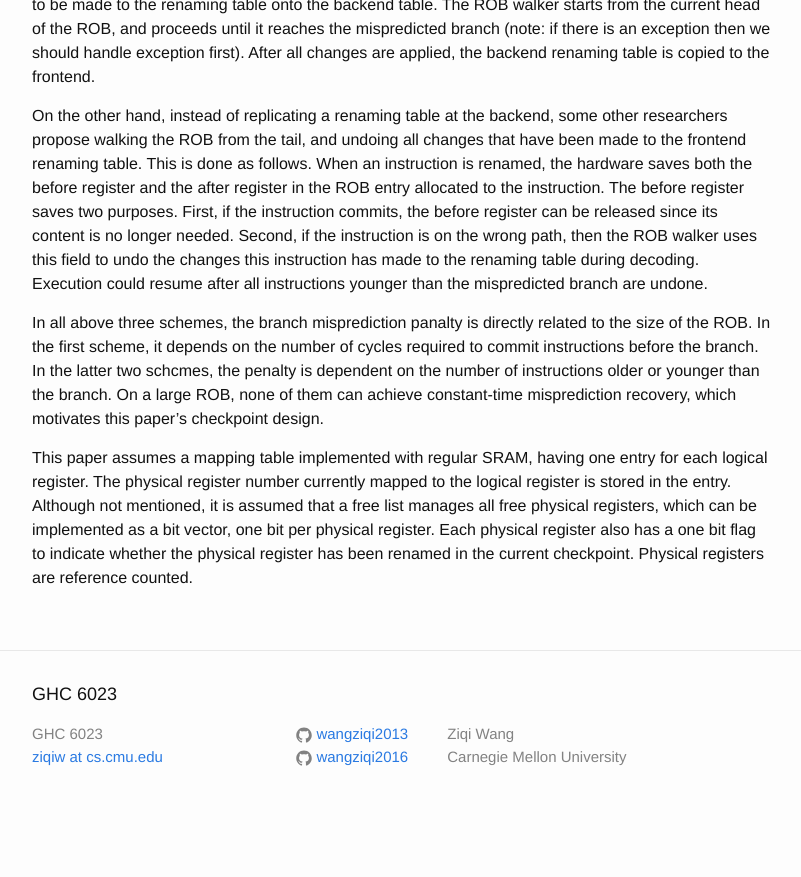
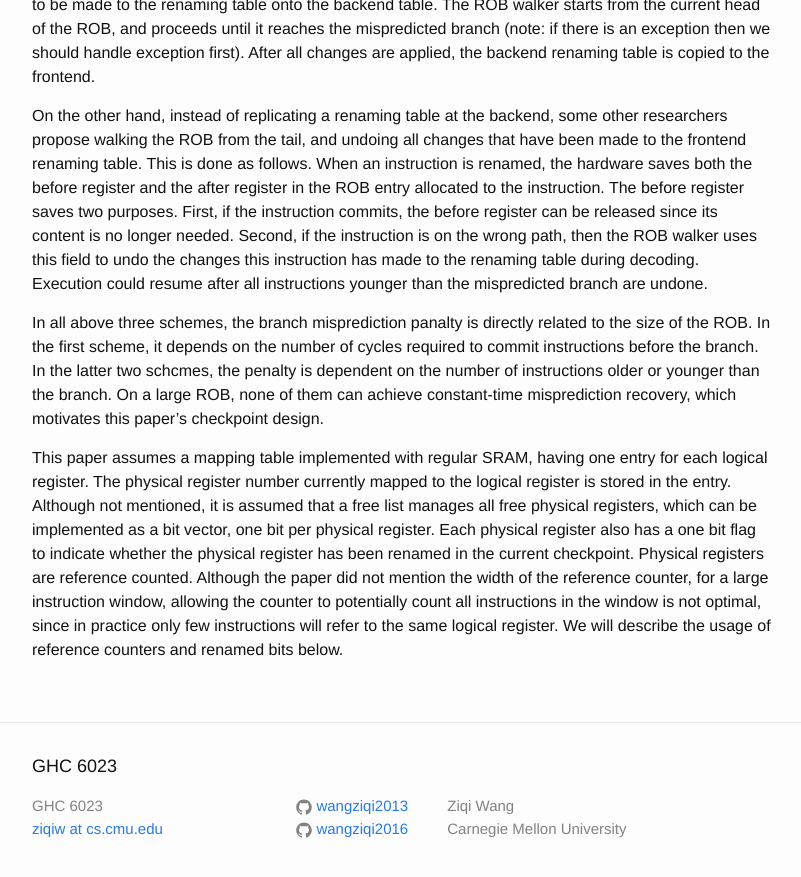
Before and after one commit to wangziqi2013/wangziqi2013.github.io, a Jekyll site: the page built from _posts/2019-09-12-checkpoint-processing-and-recovery.markdown, in a window 1280 px wide and 900 px high, scrolled down 1339 px. Shown: the top 877 px of the window, without its empty margins (238-1039 px from the left). Built offline with Jekyll 4.4.1, drawn with Linux system fonts in a browser that asks for light colours; before the commit the page ends 2167 px from its top, so only the background shows below that.

Commit message:
Finish assumption

```diff
--- a/_posts/2019-09-12-checkpoint-processing-and-recovery.markdown
+++ b/_posts/2019-09-12-checkpoint-processing-and-recovery.markdown
@@ -62,4 +62,7 @@ This paper assumes a mapping table implemented with regular SRAM, having one ent
 register number currently mapped to the logical register is stored in the entry. Although not mentioned, it is assumed
 that a free list manages all free physical registers, which can be implemented as a bit vector, one bit per physical
 register. Each physical register also has a one bit flag to indicate whether the physical register has been renamed
-in the current checkpoint. Physical registers are reference counted.
+in the current checkpoint. Physical registers are reference counted. Although the paper did not mention the width of
+the reference counter, for a large instruction window, allowing the counter to potentially count all instructions in the
+window is not optimal, since in practice only few instructions will refer to the same logical register. We will describe
+the usage of reference counters and renamed bits below.
```
